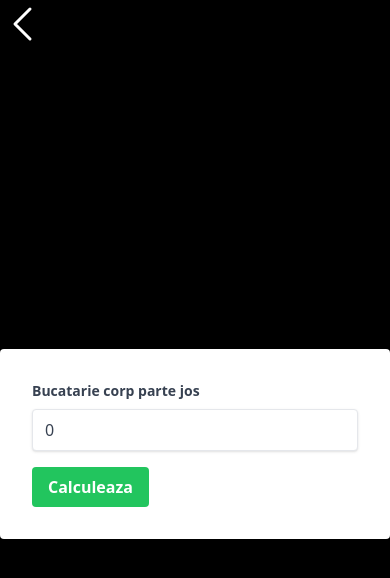
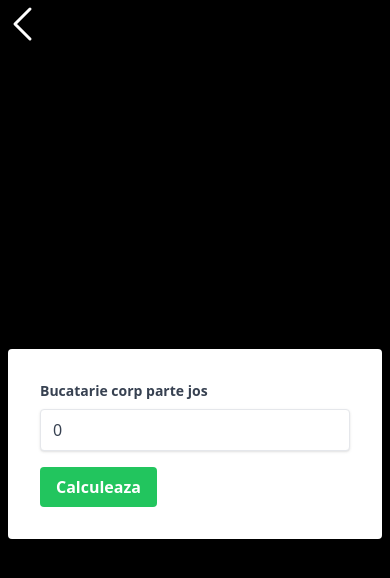
Before and after one commit to homoki-denis/mobila-corp-calculator, a Nuxt app: page /bucatarie-corp-parte-jos in a window 390 px wide. Shown: the top 578 px of the page. Built offline with nearby package versions, Linux system fonts and the light colour scheme.

Commit message:
fix: mobile

```diff
--- a/pages/bucatarie-corp-parte-jos.vue
+++ b/pages/bucatarie-corp-parte-jos.vue
@@ -1,6 +1,6 @@
 <template>
   <div class="w-full flex justify-center items-center min-h-90">
-    <div class="flex w-full items-center justify-center flex-wrap gap-2">
+    <div class="flex w-full items-center justify-center flex-wrap gap-2 mx-2">
       <form class="bg-white p-8 rounded shadow-md w-full max-w-md">
         <div class="mb-4 text-gray-700">
           <label class="block text-sm font-bold mb-2" for="corp-parte-jos">
```
